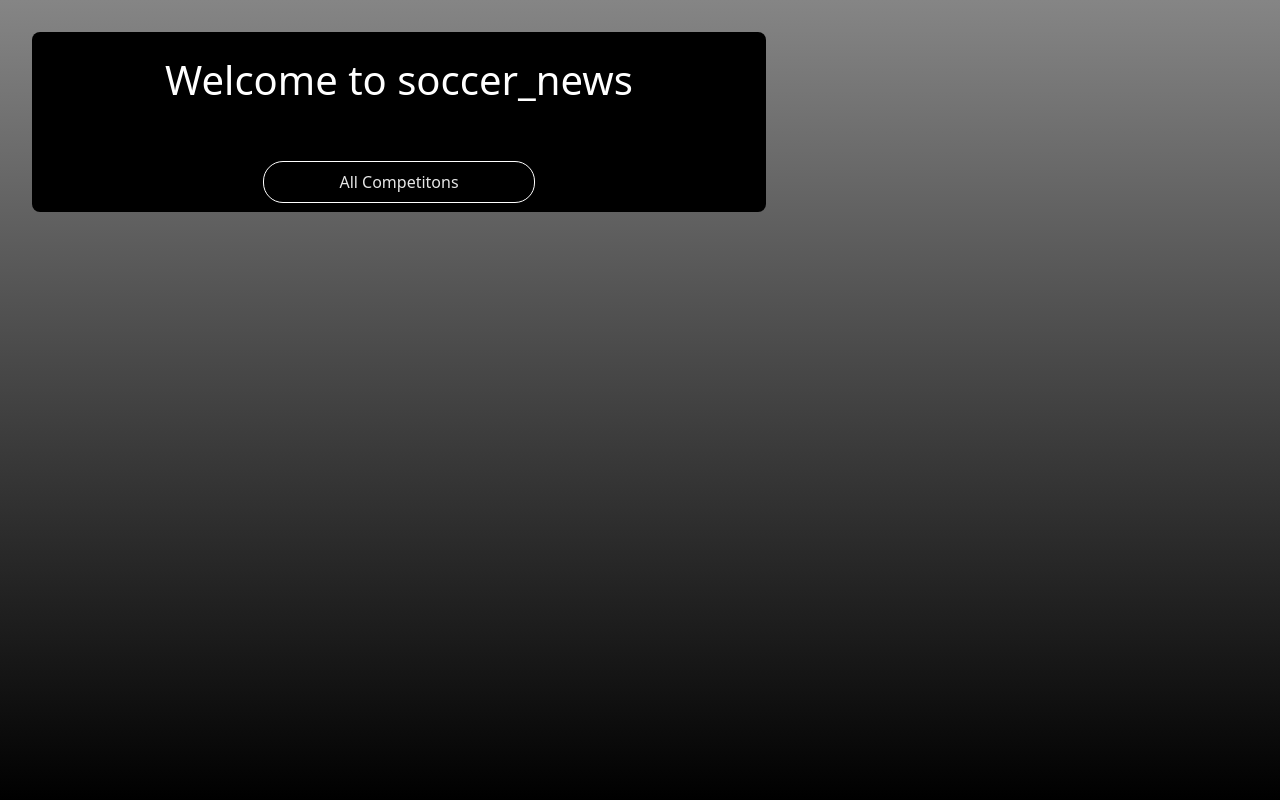
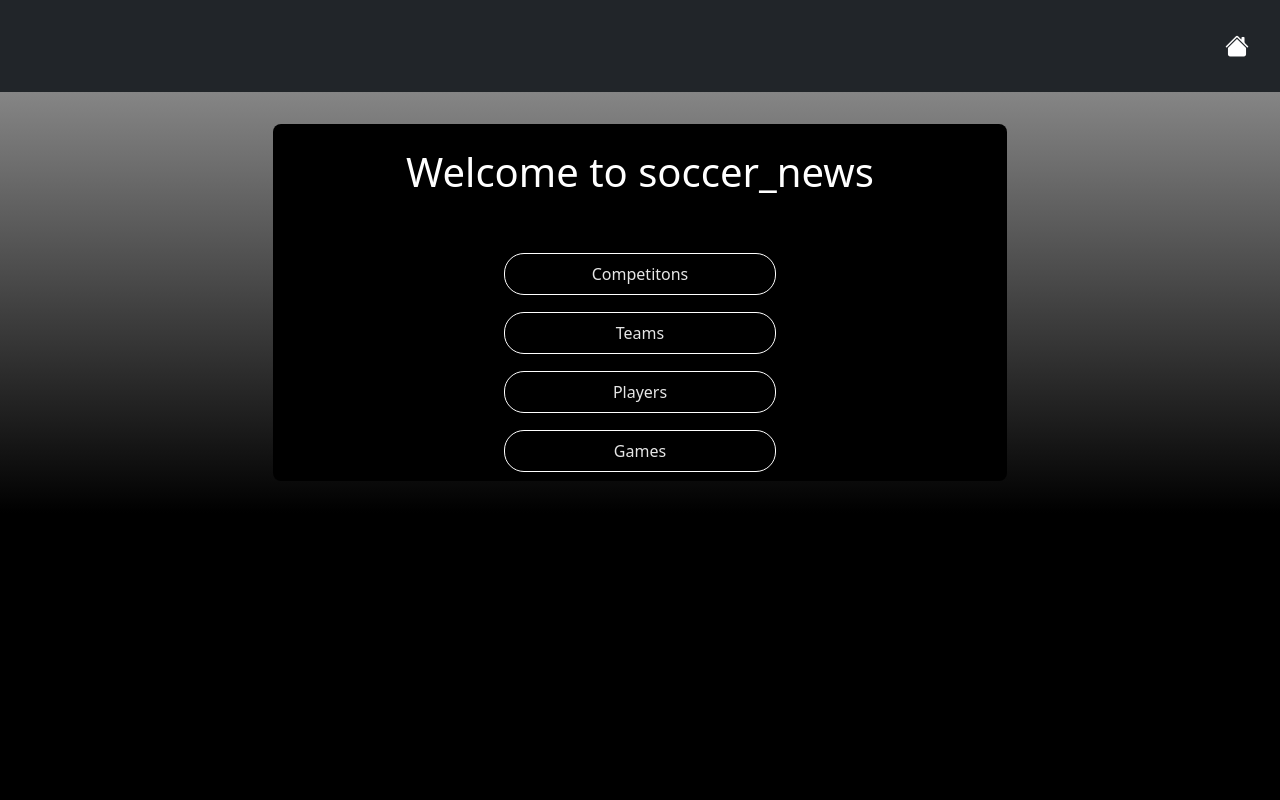
Before and after one commit to hoquesumya/cs4111-soccer, a Flask app: page / in a window 1280 px wide. Run offline with Flask 3, Linux system fonts and the light colour scheme; parts of the project's set-up code (start-up, migrations or seed data) failed here and were passed over.

Commit message:
modified but not fully completed

```diff
--- a/requirement.txt
+++ b/requirement.txt
@@ -4,3 +4,4 @@ sqlalchemy
 click
 flask
 python-dotenv
+requests
--- a/soccer_backend/server.py
+++ b/soccer_backend/server.py
@@ -4,12 +4,16 @@ import os
 from sqlalchemy import *
 from dotenv import load_dotenv
 from sqlalchemy.pool import NullPool
-from flask import Flask, request, render_template, g, redirect, Response, abort,jsonify
+from flask import Flask, request, render_template, g, redirect, Response, abort,jsonify,make_response
 from config import engine
+import requests
 basedir = os.path.abspath(os.path.dirname(__file__))
 tmpl_dir = os.path.join(os.path.dirname(os.path.abspath(__file__)), '../templates')
 print(tmpl_dir)
+
+
 app = Flask(__name__, template_folder=tmpl_dir, static_folder='../static')
+names = []
 
 
 @app.before_request
@@ -44,9 +48,6 @@ def teardown_request(exception):
 def index():
 
   print(request.args)
-
-  #context = dict(data = names)
-  #return render_template("index.html", **context)
   return render_template("home.html")
 
 
@@ -54,7 +55,7 @@ def index():
 @app.route('/competition')
 def comp():
   data =  g.conn.execute(text("""SELECT * FROM competition"""))
-  names = []
+  #names = []
   g.conn.commit()
   #results = cursor.mappings.all()
   for result in data.mappings():
@@ -62,11 +63,13 @@ def comp():
   data.close()
 
   return jsonify({
-    "name": names
+    "name":names
   })
+
 @app.route('/comp')
 def temp():
-  return render_template("competition.html")
+  print(names)
+  return render_template("competition.html", comp_name=names)
 
 # Example of adding new data to the database
 @app.route('/add', methods=['POST'])
--- a/static/competition.js
+++ b/static/competition.js
@@ -1,20 +1,13 @@
-
 
 function get_competition(){
     fetch('/competition')
     .then (response =>{
+        window.location.replace("/comp")
         console.log("data are:")
-        return response.json()
     })
-    .then(data=>{
-        console.log(data)
-        var ul = document.getElementById("comp_name")
 
-
-
-        //window.location.replace(" http://127.0.0.1:8111/competition")
-    })
     .catch(error =>{
         console.log(error)
     })
+
 }
--- a/templates/competition.html
+++ b/templates/competition.html
@@ -16,7 +16,6 @@ Soccer_information
                 ">
                  <ul class="list-group d-flex flex-column m-auto row g-0 bg-transparent" id="comp_name" >
 
-                        Hello
                  </ul>
 
 
--- a/templates/home.html
+++ b/templates/home.html
@@ -7,7 +7,25 @@ Soccer_information
     <div class = "body-main h-100" style=
                                     "background-color: black;
                                      ">
-         <div class=" container-fluid h-100 justify-content-center"
+
+
+         <div class = "nav-div">
+            <nav class="navbar navbar-expand-lg navbar-dark bg-dark me-auto">
+               <div class="container-fluid id = "show_logo" style="padding: 15px; ">
+                   <a
+                       class="navbar-brand ms-auto"
+                       href="#"
+                       mb-01
+                       h2  style="text-decoration: none; color: white; font-size: x-large;">
+                       <i class="bi bi-house-fill"></i>
+
+                    </a>
+               </div>
+
+           </nav>
+       </div>
+
+         <div class=" container-fluid d-flex justify-content-center"
          style="padding: 32px;
                 background: linear-gradient(rgb(255 255 255 / 52%) 0%,rgb(0, 0, 0) 100%);">
                  <div class = "login-start" style="width:100%; max-width: 734px;">
@@ -26,9 +44,55 @@ Soccer_information
 
                                 <span class = "click_google text-capitalize m-auto fs-6"
                             style="color:rgba(255, 255, 255, 0.9); letter-spacing: normal;">
-                              All competitons
+                            Competitons
                             </span>
                             </button>
+                            </li>
+                            <li class="list-group-item bg-transparent">
+
+                            <button
+                            type="submit"
+                            class="btn border border-white p-2 all-competition"
+                            style="border-radius: 20px; width: 17rem;"
+                            onclick="get_competition()"
+                            >
+
+                                <span class = "click_google text-capitalize m-auto fs-6"
+                            style="color:rgba(255, 255, 255, 0.9); letter-spacing: normal;">
+                               Teams
+                            </span>
+                            </button>
+                            </li>
+                        <li class= "list-group-item bg-transparent">
+                            <button
+                            type="submit"
+                            class="btn border border-white p-2 all-competition"
+                            style="border-radius: 20px; width: 17rem;"
+                            onclick="get_competition()"
+                            >
+
+                                <span class = "click_google text-capitalize m-auto fs-6"
+                            style="color:rgba(255, 255, 255, 0.9); letter-spacing: normal;">
+                               Players
+                            </span>
+                            </button>
+                            </li>
+                            <li class = "list-group-item bg-transparent">
+
+                            <button
+                            type="submit"
+                            class="btn border border-white p-2 all-competition"
+                            style="border-radius: 20px; width: 17rem;"
+                            onclick="get_competition()"
+                            >
+
+                                <span class = "click_google text-capitalize m-auto fs-6"
+                            style="color:rgba(255, 255, 255, 0.9); letter-spacing: normal;">
+                               Games
+                            </span>
+                            </button>
+
+
 
                         </li>
 
--- a/templates/index.html
+++ b/templates/index.html
@@ -16,6 +16,8 @@
 
 
   <link href="https://cdn.jsdelivr.net/npm/bootstrap@5.0.2/dist/css/bootstrap.min.css" rel="stylesheet" integrity="sha384-EVSTQN3/azprG1Anm3QDgpJLIm9Nao0Yz1ztcQTwFspd3yD65VohhpuuCOmLASjC" crossorigin="anonymous">
+  <link rel="stylesheet" href="https://cdn.jsdelivr.net/npm/bootstrap-icons@1.5.0/font/bootstrap-icons.css">
+
      <!-- Option 1: Bootstrap Bundle with Popper -->
      <script src="https://cdn.jsdelivr.net/npm/bootstrap@5.0.2/dist/js/bootstrap.bundle.min.js" integrity="sha384-MrcW6ZMFYlzcLA8Nl+NtUVF0sA7MsXsP1UyJoMp4YLEuNSfAP+JcXn/tWtIaxVXM" crossorigin="anonymous"></script>
 
@@ -30,7 +32,9 @@
 
 <body>
 
+
 </body>
+
 {%block content%} {%endblock%}
 
 
```
Also changed, not shown: soccer_backend/competition.py (added, +28 -0 lines).
